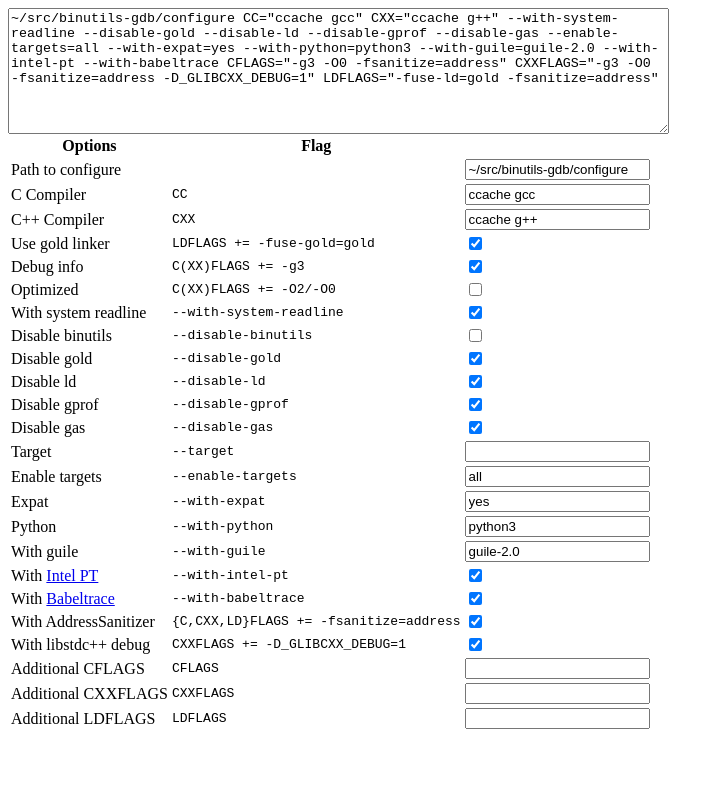
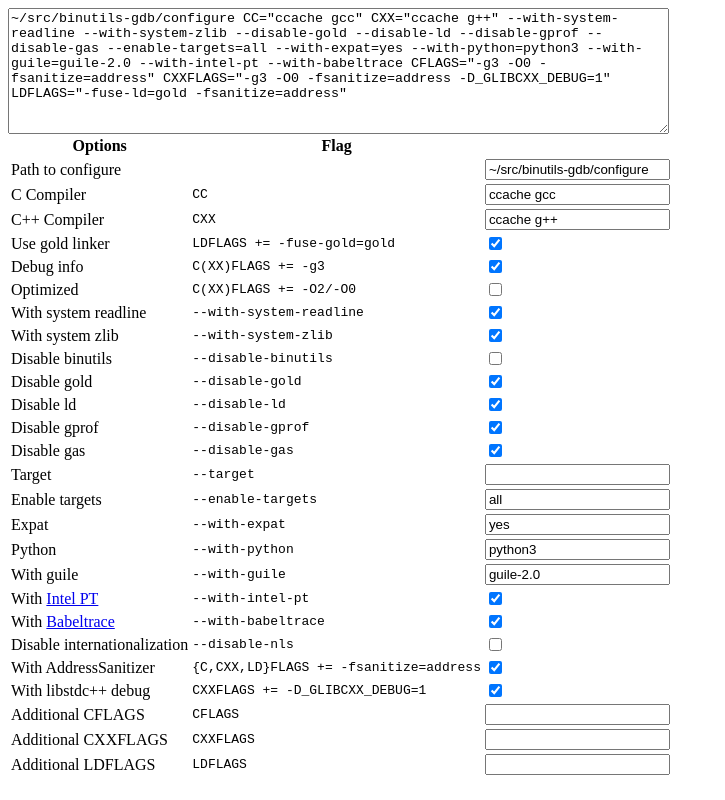
Before and after one commit to simark/gdb-config, a website with bundled scripts: page index.html in a window 1280 px wide. Shown: the whole page, without its empty margins (0-725 px from the left). Built offline with nearby package versions, Linux system fonts and the light colour scheme.

Commit message:
Add --with-system-zlib and --disable-nls

```diff
--- a/index.html
+++ b/index.html
@@ -52,6 +52,11 @@
         <td><label for="with-system-readline">With system readline</label></td>
         <td>--with-system-readline</td>
         <td><input type="checkbox" id="with-system-readline" checked="checked" /></td>
+      </tr>
+      <tr>
+        <td><label for="with-system-zlib">With system zlib</label></td>
+        <td>--with-system-zlib</td>
+        <td><input type="checkbox" id="with-system-zlib" checked="checked" /></td>
       </tr>
       <tr>
         <td><label for="disable-binutils">Disable binutils</label></td>
@@ -114,6 +119,11 @@
         <td><input type="checkbox" id="with-babeltrace" checked="checked" /></label></td>
       </tr>
       <tr>
+        <td><label for="disable-nls">Disable internationalization</label></td>
+        <td>--disable-nls</td>
+        <td><input type="checkbox" id="disable-nls" /></td>
+      </tr>
+      <tr>
         <td><label for="sanitize-address">With AddressSanitizer</label></td>
 	<td>{C,CXX,LD}FLAGS += -fsanitize=address</td>
         <td><input type="checkbox" id="sanitize-address" checked="checked" /></label></td>
--- a/index.ts
+++ b/index.ts
@@ -64,6 +64,7 @@ function regenerate() {
     cxxflags += cs("debuginfo", "-g3");
     cflags += cs("optimized", "-O2", "-O0");
     config += cs("with-system-readline");
+    config += cs("with-system-zlib");
     cxxflags += cs("optimized", "-O2", "-O0");
     for (const tool of ["binutils", "gold", "ld", "gprof", "gas"]) {
         config += cs("disable-" + tool);
@@ -75,6 +76,7 @@ function regenerate() {
     config += vf("with-guile");
     config += cs("with-intel-pt");
     config += cs("with-babeltrace");
+    config += cs("disable-nls");
     cflags += cs("sanitize-address", "-fsanitize=address");
     cxxflags += cs("sanitize-address", "-fsanitize=address");
     ldflags += cs("sanitize-address", "-fsanitize=address");
```
